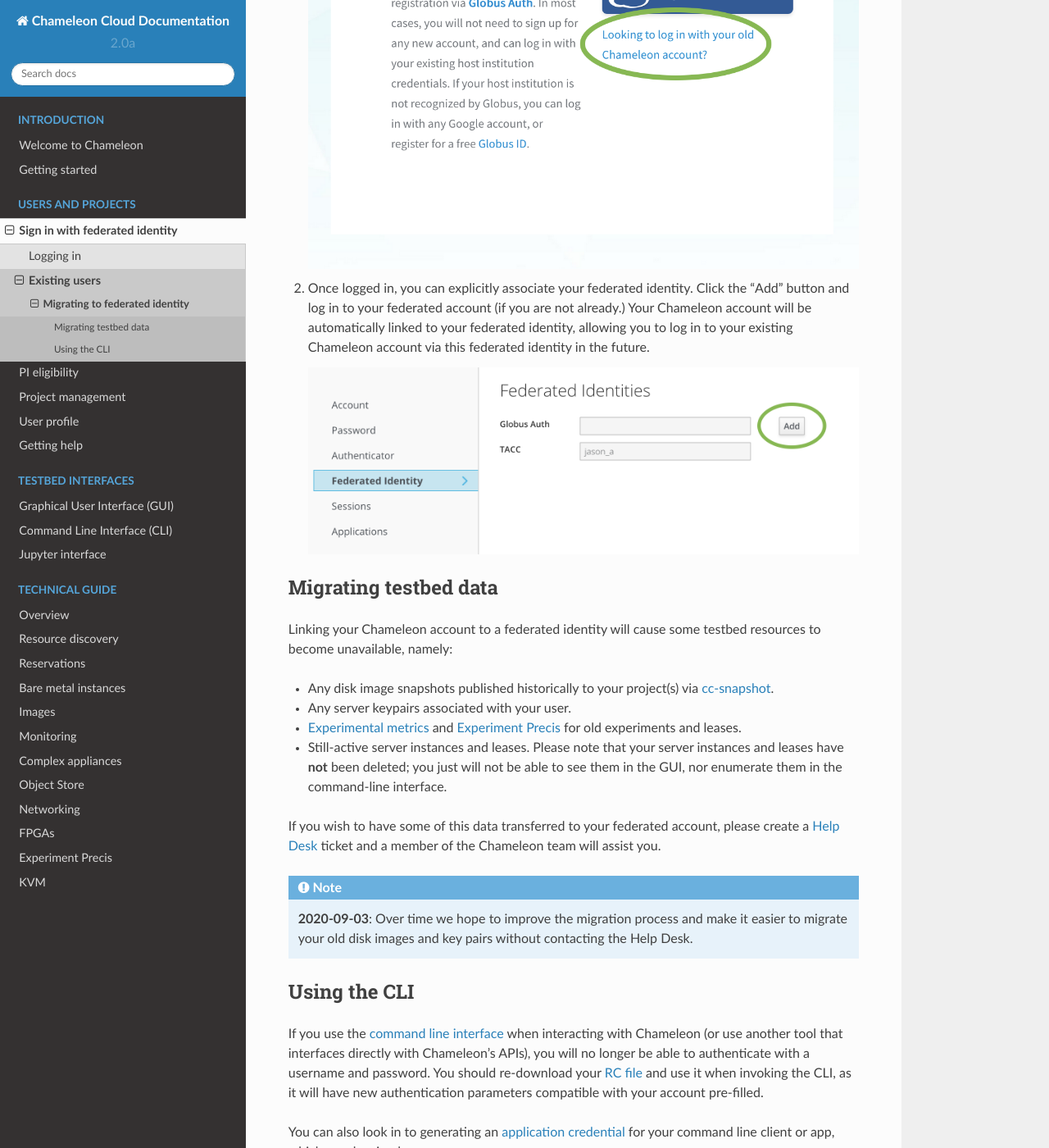
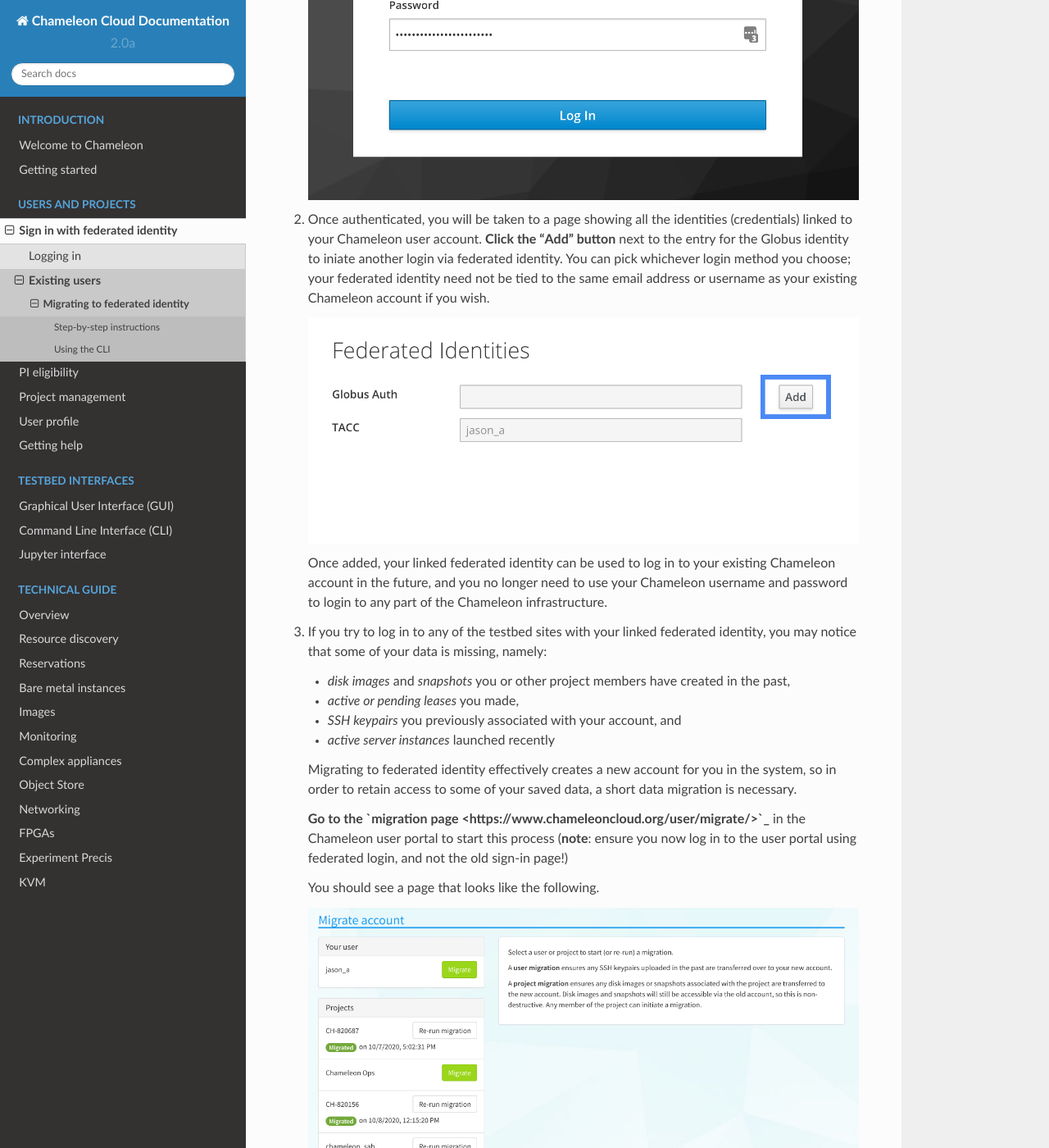
Before and after one commit to ChameleonCloud/docs, a Sphinx documentation site: the page built from source/user/federation/federation_migration.rst, in a window 1280 px wide and 1400 px high, scrolled down 1023 px. Shown: the whole window at 82% size. Built offline with Sphinx 7.4.7 and the Read the Docs theme 2.0.0, drawn with Linux system fonts in a browser that asks for light colours; some of the changed text lies outside the part shown.

Commit message:
Add step-by-step migration instructions

```diff
--- a/source/user/federation/federation_migration.rst
+++ b/source/user/federation/federation_migration.rst
@@ -24,53 +24,74 @@ removal of support for the legacy accounts.
    account, if we cannot match the email address on your federated account to
    the one you used when registering for Chameleon.
 
-To migrate your old account:
+Step-by-step instructions
+=========================
 
-1. Sign in to the `Chameleon identity management interface
-   <https://auth.chameleoncloud.org/auth/realms/chameleon/account/identity>`_.
-   When prompted to sign in, click the "Looking to log in with your old
-   Chameleon account?" link rather than the Globus Auth button. This will bring
-   you to a page where you can log in with your old Chameleon username and
-   password.
+1. **Sign in** to the `Chameleon identity management interface
+   <https://auth.chameleoncloud.org/auth/realms/chameleon/protocol/openid-connect/auth?client_id=account&redirect_uri=https%3A%2F%2Fauth.chameleoncloud.org%2Fauth%2Frealms%2Fchameleon%2Faccount%2Fidentity&response_type=code&scope=openid&kc_idp_hint=tacc>`_.
+   You will see a screen that prompts you for your existing Chameleon username
+   and password.
 
-   .. figure:: federation_migration/globus_link_account_login.png
-      :alt: Logging in via an existing Chameleon account.
+   .. figure:: federation_migration/idp-tas-authenticate.png
+      :alt: Sign in to identity management with your Chameleon credentials
       :figclass: screenshot
 
-2. Once logged in, you can explicitly associate your federated identity. Click
-   the "Add" button and log in to your federated account (if you are not
-   already.) Your Chameleon account will be automatically linked to your
-   federated identity, allowing you to log in to your existing Chameleon account
-   via this federated identity in the future.
+2. Once authenticated, you will be taken to a page showing all the identities
+   (credentials) linked to your Chameleon user account. **Click the "Add"
+   button** next to the entry for the Globus identity to iniate another login
+   via federated identity. You can pick whichever login method you choose; your
+   federated identity need not be tied to the same email address or username as
+   your existing Chameleon account if you wish.
 
-   .. figure:: federation_migration/globus_link_account.png
-      :alt: Adding a federated account to an existing Chameleon user.
+   .. figure:: federation_migration/idp-link-identity.png
+      :alt: Link your Chameleon user account to a federated identity
       :figclass: screenshot
 
-Migrating testbed data
-======================
+   Once added, your linked federated identity can be used to log in to your
+   existing Chameleon account in the future, and you no longer need to use your
+   Chameleon username and password to login to any part of the Chameleon
+   infrastructure.
 
-Linking your Chameleon account to a federated identity will cause some testbed
-resources to become unavailable, namely:
+3. If you try to log in to any of the testbed sites with your linked federated
+   identity, you may notice that some of your data is missing, namely:
 
-- Any disk image snapshots published historically to your project(s) via
-  :ref:`cc-snapshot <cc-snapshot-utility>`.
-- Any server keypairs associated with your user.
-- :ref:`Experimental metrics <metrics>` and :ref:`experiment-precis` for old
-  experiments and leases.
-- Still-active server instances and leases. Please note that your server
-  instances and leases have **not** been deleted; you just will not be able to
-  see them in the GUI, nor enumerate them in the command-line interface.
+   - *disk images* and *snapshots* you or other project members have created in
+     the past,
+   - *active or pending leases* you made,
+   - *SSH keypairs* you previously associated with your account, and
+   - *active server instances* launched recently
 
-If you wish to have some of this data transferred to your federated account,
-please create a |Help Desk| ticket and a member of the Chameleon team will
-assist you.
+   Migrating to federated identity effectively creates a new account for you in
+   the system, so in order to retain access to some of your saved data, a short
+   data migration is necessary.
 
-.. note::
+   **Go to the `migration page
+   <https://www.chameleoncloud.org/user/migrate/>`_** in the Chameleon user
+   portal to start this process (**note**: ensure you now log in to the user
+   portal using federated login, and not the old sign-in page!)
 
-   **2020-09-03**: Over time we hope to improve the migration process and make
-   it easier to migrate your old disk images and key pairs without contacting
-   the Help Desk.
+   You should see a page that looks like the following.
+
+   .. figure:: federation_migration/account-migration-page.png
+      :alt: The account migration helper page.
+      :figclass: screenshot
+
+   .. important::
+
+      Not all data can be migrated to your new account. Leases and active server
+      instances will remain on your old account. If you wish to access these,
+      you can log in to the testbed site using the old sign in method.
+
+4. **Trigger a migration of your user** to copy over any SSH keypairs you
+   previously associated with your account.
+
+5. **Trigger migrations of projects** you are a member of to associate any disk
+   images and snapshots to your new account. This only needs to be done once by
+   any member of the project, but can also be re-run in the event that you or
+   other project members create disk images/snapshots under their old account.
+
+6. You should now have access to your old data via your new account linked to
+   your federated identity!
 
 Using the CLI
 =============
```
Also changed, not shown: source/user/federation/federation_migration/account-migration-page.png (added), source/user/federation/federation_migration/globus_link_account.png (deleted), source/user/federation/federation_migration/globus_link_account_login.png (deleted), source/user/federation/federation_migration/idp-link-identity.png (added), source/user/federation/federation_migration/idp-tas-authenticate.png (added).
